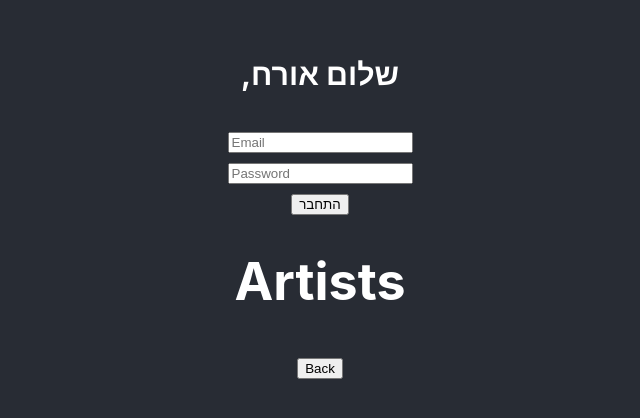
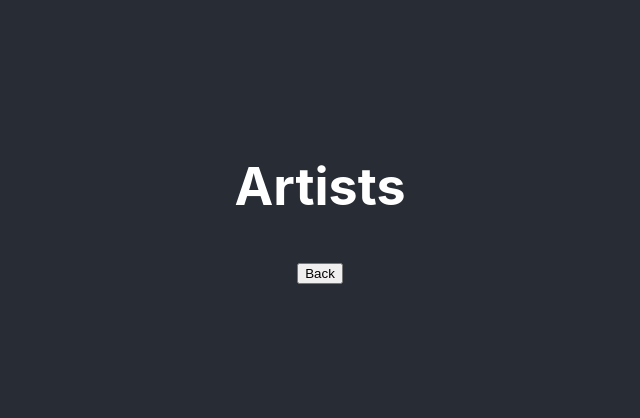
Before and after one commit to tal-levi93/Bosser-project, a React (Create React App) app in the folder project/bosser-project/: page /artists in a window 1280 px wide. Shown: the part 198-616 px from the top of the page, without its empty margins (320-960 px from the left). Built offline with nearby package versions, Linux system fonts and the light colour scheme.

Commit message:
Added route for login

```diff
--- a/project/bosser-project/src/App.js
+++ b/project/bosser-project/src/App.js
@@ -15,9 +15,10 @@ function App() {
   return (
     <div className="App">
       <header className="App-header">
-      <Login/>
+
         <Router>
           <Switch>
+            <Route exact path="/" component={Login} />
             <Route exact path="/artists" component={Artists}/>
             <Route exact path="/blog" component={Blog}/>
             <Route exact path="/gallery" component={Gallery}/>
```
